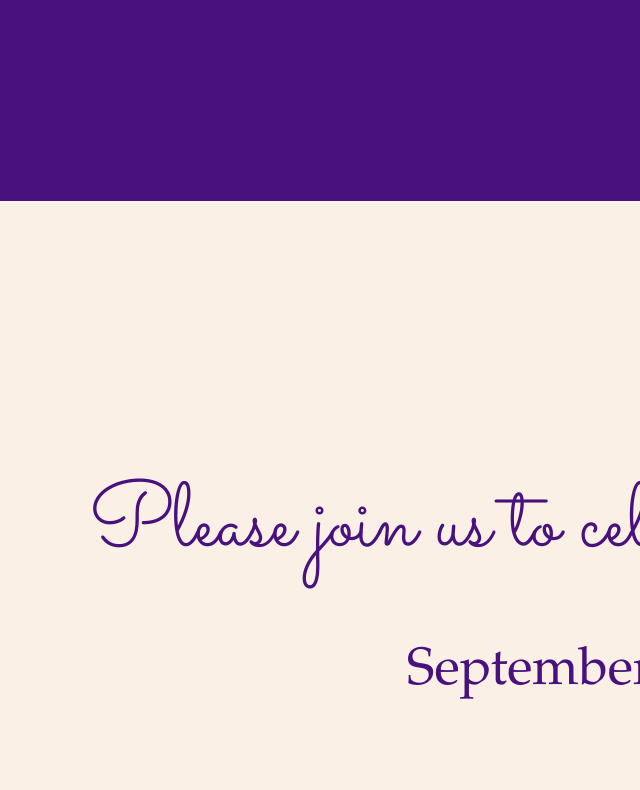
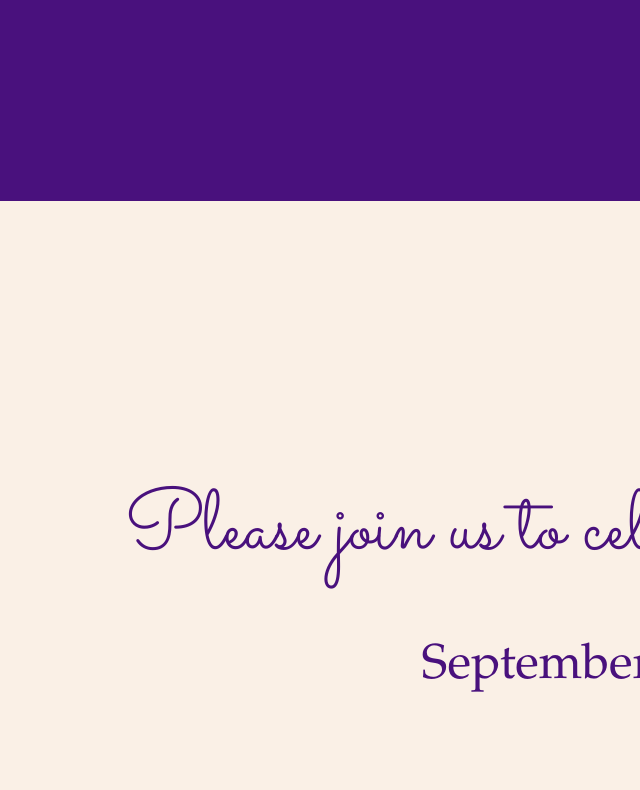
Before and after one commit to iambriansreed/heyreed, a website built with Vite: page index.html in a window 1280 px wide. Shown: the part 599-1389 px from the top of the page, without its empty margins (11-651 px from the left). Built offline with nearby package versions, Linux system fonts and the light colour scheme.

Commit message:
style cleanup

```diff
--- a/src/style.scss
+++ b/src/style.scss
@@ -11,7 +11,6 @@ sup {
     font-weight: normal;
     line-height: 1.5;
     font-weight: 400;
-    font-size: 16px;
 
     color-scheme: light dark;
     color: rgba(255, 255, 255, 0.87);
@@ -27,27 +26,38 @@ sup {
     font-family: 'Sacramento', cursive;
 }
 
-/* Small devices such as large phones (640px and up) */
-/* Default */
-
-/* Medium devices such as tablets (768px and up) */
-@media only screen and (min-width: 768px) {
+/* Media Query for Mobile Devices */
+@media (max-width: 480px) {
     :root {
-        font-size: 14px;
+        font-size: 16px;
     }
 }
 
-/* Large devices such as laptops (1024px and up) */
-@media only screen and (min-width: 1024px) {
+/* Media Query for low resolution  Tablets, Ipads */
+@media (min-width: 481px) and (max-width: 767px) {
     :root {
-        font-size: 22px;
+        font-size: 20px;
     }
 }
 
-/* Largest devices such as desktops (1280px and up) */
-@media only screen and (min-width: 1280px) {
+/* Media Query for Tablets Ipads portrait mode */
+@media (min-width: 768px) and (max-width: 1024px) {
     :root {
-        font-size: 30px;
+        font-size: 24px;
+    }
+}
+
+/* Media Query for Laptops and Desktops */
+@media (min-width: 1025px) and (max-width: 1280px) {
+    :root {
+        font-size: 28px;
+    }
+}
+
+/* Media Query for Large screens */
+@media (min-width: 1281px) {
+    :root {
+        font-size: 34px;
     }
 }
 
@@ -80,6 +90,7 @@ sup {
         letter-spacing: -0.25em;
         display: flex;
         flex-direction: column;
+
         > span:nth-child(1) {
             font-size: 5rem;
         }
```
